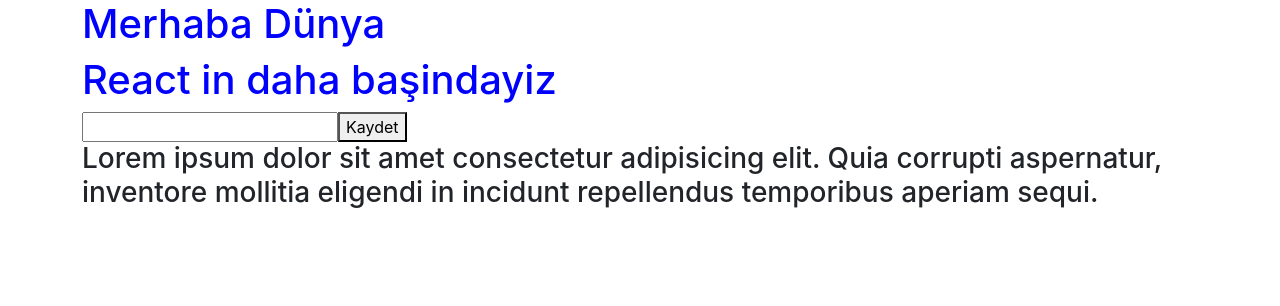
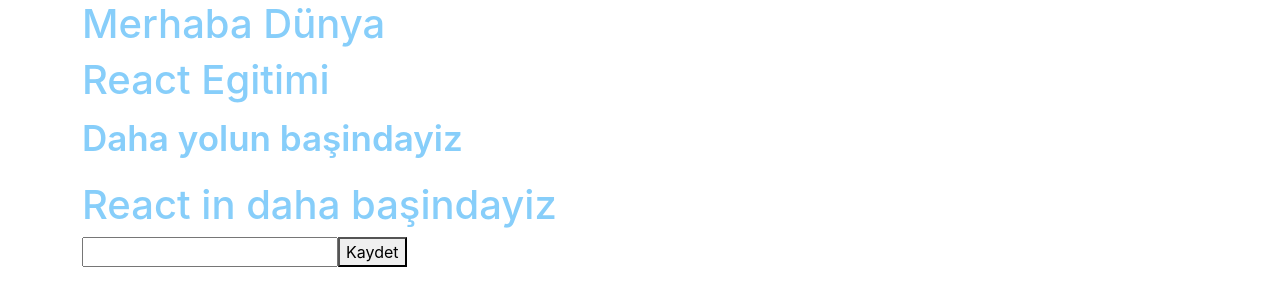
Before and after one commit to VepaHocanazarov/My_react_lessons, a React (Create React App) app: page / in a window 1280 px wide. Shown: the top 306 px of the page. Built offline with nearby package versions, Linux system fonts and the light colour scheme.

Commit message:
Propuslar (5.ders)

```diff
--- a/src/App.js
+++ b/src/App.js
@@ -10,11 +10,14 @@
 class App extends Component {
   render() {
 
+    const title = "React Egitimi";
+    const descrition = "Daha yolun başindayiz";
+
     return (
       <div className="container">
        <h1>Merhaba Dünya</h1>
 
-        <Vepa />
+        <Vepa başlik = {title} aciklama = {descrition} />
         <Aygul/>
 
 
--- a/src/Aygul.js
+++ b/src/Aygul.js
@@ -5,7 +5,7 @@
   return (
     <div>
 
-        <h3>Lorem ipsum dolor sit amet consectetur adipisicing elit. Quia corrupti aspernatur, inventore mollitia eligendi in incidunt repellendus temporibus aperiam sequi.</h3>
+    {/* <h3>Lorem ipsum dolor sit amet consectetur adipisicing elit. Quia corrupti aspernatur, inventore mollitia eligendi in incidunt repellendus temporibus aperiam sequi.</h3> */}
 
     </div>
   )
--- a/src/Vepa.js
+++ b/src/Vepa.js
@@ -3,8 +3,18 @@
 
 class Vepa extends Component {
   render() {
+
+    console.log(this.props);
+
+    // const{başlik,aciklama}=this.props; --> ikinci yötem
     return (
       <div>
+        <h1>{this.props.başlik}</h1>
+
+        {/* <h1>{başlik}</h1>  --> ikinci yötem
+        <p>{aciklama}</p> */}
+
+        <p>{this.props.aciklama}</p>
 
         <h1>React in daha başindayiz</h1>
         <form action="">
--- a/src/deneme.css
+++ b/src/deneme.css
@@ -1,6 +1,12 @@
 h1{
-    color: blue;
+    color: lightskyblue;
 
+}
+
+p{
+    color: lightskyblue;
+    font-size: 35px;
+    font-weight:600;
 }
 
 /* form{
```
